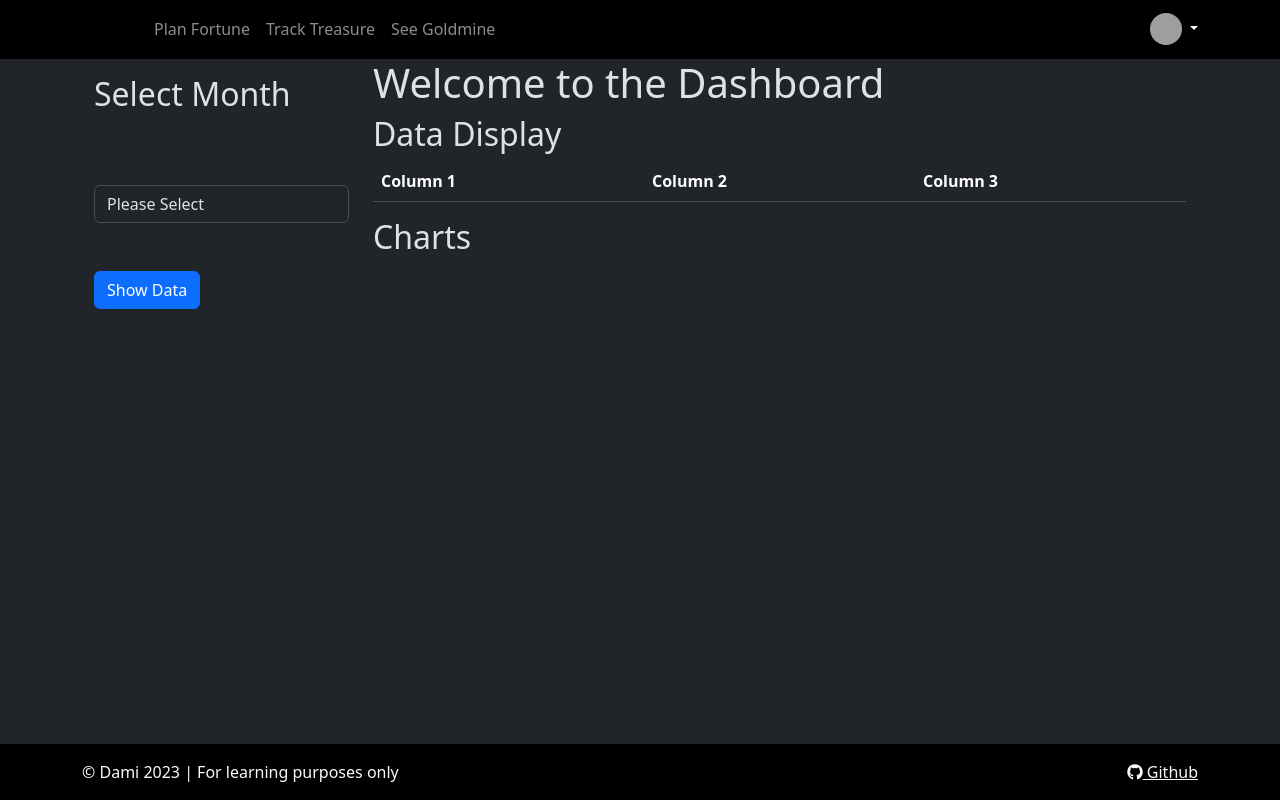
After one commit to Nelkon01/Nelkon-Finance, a Flask app: page /goldmine in a window 1280 px wide. The commit adds this page. Run offline with Flask 3, Linux system fonts and the light colour scheme; the visitor is signed in with stand-in values (Sample User, id 1); data comes from the database, SQL or seed files in the repository; lists and menus that the app fills with data are empty; grey boxes are pictures that could not be loaded.

Commit message:
Add goldmine.html to be dashboard to display user data

```diff
--- a/budgetmanager/routes.py
+++ b/budgetmanager/routes.py
@@ -23,6 +23,16 @@ def track():
         user_id = session["user_id"]
         curr_user = Users.query.get(user_id)
         return render_template('track.html', user=curr_user)
+    else:
+        return redirect(url_for("login"))
+
+
+@app.route('/goldmine')
+def goldmine():
+    if "user_id" in session:
+        user_id = session["user_id"]
+        curr_user = Users.query.get(user_id)
+        return render_template('goldmine.html', user=curr_user)
     else:
         return redirect(url_for("login"))
 
--- a/budgetmanager/templates/base.html
+++ b/budgetmanager/templates/base.html
@@ -32,7 +32,7 @@
             <ul class="navbar-nav me-auto mb-2 mb-lg-0">
                 <li class="nav-item"><a href="{{ url_for('home') }}" class="nav-link">Plan Fortune</a></li>
                 <li class="nav-item"><a href="{{ url_for('track') }}" class="nav-link">Track Treasure</a></li>
-                <li class="nav-item"><a href="" class="nav-link">See Goldmine</a></li>
+                <li class="nav-item"><a href="{{ url_for('goldmine') }}" class="nav-link">See Goldmine</a></li>
             </ul>
         </div>
         <div class="dropdown">
--- /dev/null
+++ b/budgetmanager/templates/goldmine.html
@@ -0,0 +1,66 @@
+{% extends "base.html" %}
+{% block content %}
+
+   <!DOCTYPE html>
+<body>
+    <div class="container-fluid">
+        <div class="row">
+            <div class="col-md-3 bg-dark sidebar">
+                <h2 class="mt-3 ">Select Month</h2>
+                <form action="" method="post">
+                    <div class="form-group my-5">
+                        <label for="selected_month"></label>
+                        <select class="form-control" name="selected_month" id="selected_month">
+                            <option value="Please Select" disabled selected>Please Select</option>
+                            <option value="January">January</option>
+                            <option value="February">February</option>
+                            <option value="February">March</option>
+                            <option value="February">April</option>
+                            <option value="May">May</option>
+                            <option value="June">June</option>
+                            <option value="July">July</option>
+                            <option value="August">August</option>
+                            <option value="September">September</option>
+                            <option value="October">October</option>
+                            <option value="November">November</option>
+                            <option value="December">December</option>
+                        </select>
+                    </div>
+                    <button class="btn btn-primary" type="submit">Show Data</button>
+                </form>
+            </div>
+            <div class="col-md-9 content">
+                <h1>Welcome to the Dashboard</h1>
+
+                <div class="data-container">
+                    <h2>Data Display</h2>
+                    <table class="table">
+                        <thead>
+                            <tr>
+                                <th>Column 1</th>
+                                <th>Column 2</th>
+                                <th>Column 3</th>
+                            </tr>
+                        </thead>
+                        <tbody>
+                            {% for row in data %}
+                                <tr>
+                                    <td>{{ row.column1 }}</td>
+                                    <td>{{ row.column2 }}</td>
+                                    <td>{{ row.column3 }}</td>
+                                </tr>
+                            {% endfor %}
+                        </tbody>
+                    </table>
+                </div>
+
+                <div class="charts-container">
+                    <h2>Charts</h2>
+                </div>
+            </div>
+        </div>
+    </div>
+</body>
+
+
+{% endblock %}
```
